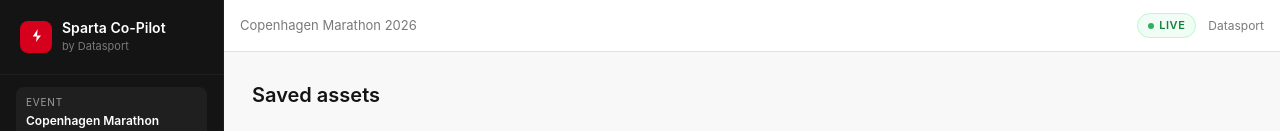
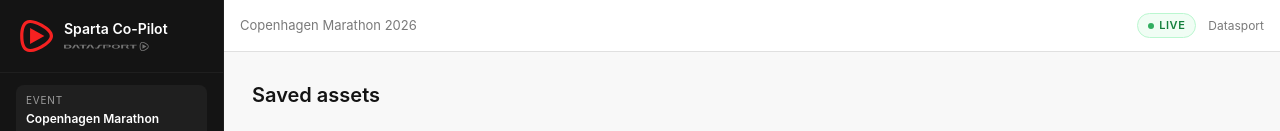
Before and after one commit to rmalet-datasport/sparta-copilot-poc, a Next.js app: page /campaigns in a window 1280 px wide. Shown: the top 131 px of the page. Built offline with nearby package versions, Linux system fonts and the light colour scheme.

Commit message:
feat: add Datasport logos to sidebar — wordmark below title, Sparta icon replaces lightning bolt

```diff
--- a/components/layout/Sidebar.tsx
+++ b/components/layout/Sidebar.tsx
@@ -102,28 +102,17 @@ export default function Sidebar() {
         }}
       >
         <div style={{ display: 'flex', alignItems: 'center', gap: 10 }}>
-          <div
-            style={{
-              width: 32,
-              height: 32,
-              background: 'var(--primary)',
-              borderRadius: 8,
-              display: 'flex',
-              alignItems: 'center',
-              justifyContent: 'center',
-              flexShrink: 0,
-            }}
-          >
-            <svg width="18" height="18" viewBox="0 0 18 18" fill="none">
-              <path d="M9 14l5-6.5h-4l.75-6.5-5 7.5h4L9 14Z" fill="white"/>
-            </svg>
-          </div>
+          <svg width="34" height="32" viewBox="0 0 20 19" fill="none" xmlns="http://www.w3.org/2000/svg" style={{ flexShrink: 0 }}>
+            <path d="M5.90385 4.81055L14.4079 9.48282L5.88574 14.1983L5.90385 4.81055Z" fill="#F62121"/>
+            <path d="M13.0957 2.29736C9.96215 0.570086 5.96824 -0.846278 3.35091 0.570086C0.733574 1.98645 0 6.04554 0 9.50009C0 12.9546 0.661122 16.9274 3.35091 18.4042C6.04069 19.881 9.98027 18.4474 13.1048 16.7201C16.2293 14.9928 19.5168 12.471 19.5168 9.50872C19.5168 6.54645 16.2202 4.02463 13.0957 2.29736ZM4.30184 2.16781C5.9773 1.25236 8.93877 2.116 12.1357 3.89509C15.3327 5.67418 17.5696 7.67781 17.5696 9.50872C17.5696 11.3396 15.3689 13.3605 12.1357 15.1483C8.90254 16.936 5.95012 17.7392 4.28372 16.8324C2.61733 15.9255 1.91998 13.0064 1.91998 9.50009C1.91998 5.99372 2.63544 3.08327 4.30184 2.16781Z" fill="#F62121"/>
+          </svg>
           <div>
             <div style={{ color: 'var(--color-white)', fontWeight: 570, fontSize: 14, lineHeight: 1.2 }}>
               Sparta Co-Pilot
             </div>
-            <div style={{ color: 'var(--color-grey-500)', fontSize: 11, marginTop: 1 }}>
-              by Datasport
+            <div style={{ marginTop: 4 }}>
+              {/* eslint-disable-next-line @next/next/no-img-element */}
+              <img src="/datasport-logo.svg" alt="Datasport" style={{ height: 9, display: 'block', filter: 'brightness(0) invert(1)', opacity: 0.4 }} />
             </div>
           </div>
         </div>
```
Also changed, not shown: public/datasport-logo.svg (added).
